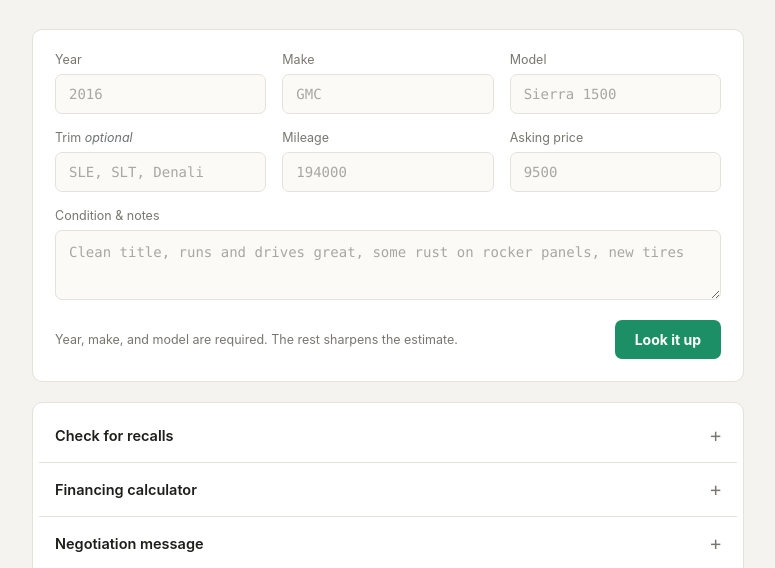
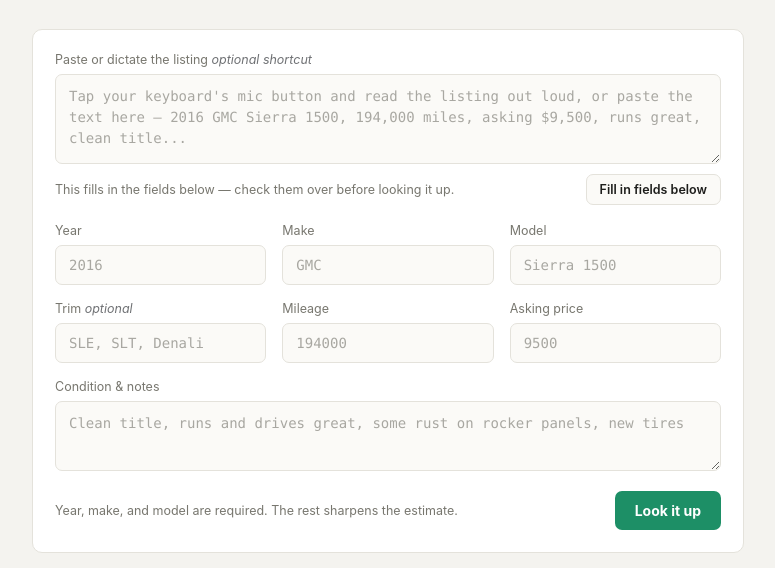
Before and after one commit to jakepopiel/ClutchMotorworks-Appraiser-, a website: page public/index.html in a window 1280 px wide. Shown: the part 209-777 px from the top of the page, without its empty margins (252-1027 px from the left). Drawn offline with Linux system fonts and the light colour scheme.

Commit message:
Enhance input section with textarea and button
Added a textarea for user input and a button to fill in fields automatically.

```diff
--- a/public/index.html
+++ b/public/index.html
@@ -215,7 +215,16 @@
     <p>Fill in what the listing tells you. You'll get direct links to Kelley Blue Book, Edmunds, and J.D. Power (NADA), plus a summary that checks current market data and says whether the asking price holds up.</p>
   </header>
 
-  <div class="panel">
+   <div class="panel">
+    <div class="field full" style="margin-bottom: 18px;">
+      <label for="quickText">Paste or dictate the listing <span class="opt">optional shortcut</span></label>
+      <textarea id="quickText" placeholder="Tap your keyboard's mic button and read the listing out loud, or paste the text here — 2016 GMC Sierra 1500, 194,000 miles, asking $9,500, runs great, clean title..." style="min-height: 90px;"></textarea>
+      <div class="row" style="margin-top: 10px;">
+        <div class="hint">This fills in the fields below — check them over before looking it up.</div>
+        <button class="mini" id="quickFillBtn" type="button">Fill in fields below</button>
+      </div>
+    </div>
+
     <div class="grid">
       <div class="field">
         <label for="year">Year</label>
```
